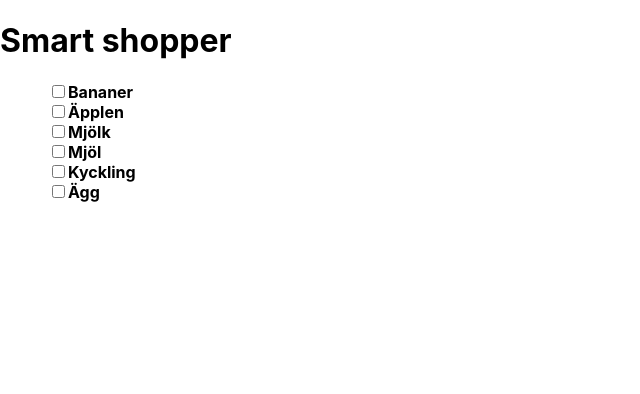
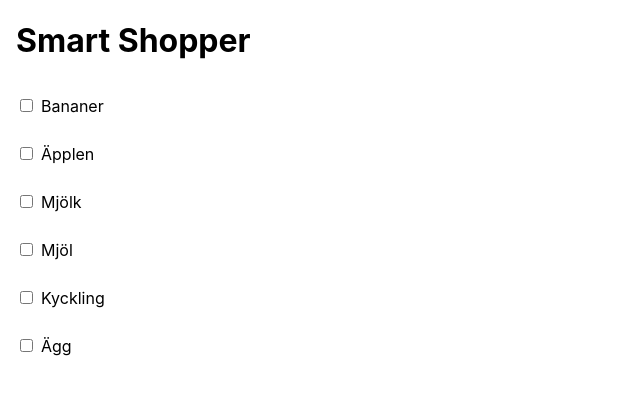
Before and after one commit to fredagsdeploy/smart-shopper, a React (Create React App) app: page / in a window 1280 px wide. Shown: the top 394 px of the page, without its empty margins (0-640 px from the left). Built offline with nearby package versions, Linux system fonts and the light colour scheme.

Commit message:
Styling the list

```diff
--- a/src/ListItem.tsx
+++ b/src/ListItem.tsx
@@ -10,24 +10,30 @@ interface Props {
 
 export const ListItem: React.FC<Props> = ({ itemName, onPress, checked }) => {
   return (
-    <Container>
-      <input
-        name=""
+    <Label>
+      <Checkbox
         type="checkbox"
         checked={checked}
         onChange={() => onPress(!checked)}
       />
-      <Name>{itemName}</Name>
-    </Container>
+      {itemName}
+    </Label>
   );
 };
 
 export default ListItem;
 
-const Container = styled.div`
-  margin-left: 3em;
+const Label = styled.label`
+  display: flex;
+  align-items: center;
+  padding: 0 1rem;
+  height: 48px;
+
+  &:hover {
+    background-color: #fafafa;
+  }
 `;
 
-const Name = styled.span`
-  font-weight: bold;
+const Checkbox = styled.input`
+  margin-right: 0.5rem;
 `;
--- a/src/ListPage.tsx
+++ b/src/ListPage.tsx
@@ -1,17 +1,19 @@
-import ListItem from "./ListItem";
 import React from "react";
+import styled from "styled-components";
 import { useDispatch, useSelector } from "react-redux";
 import { selectItems, toggleItem } from "./reducers/shoppinglist";
+import ListItem from "./ListItem";
 
 export const ListPage = () => {
   const items = useSelector(selectItems);
   const dispatch = useDispatch();
 
   return (
-    <div>
-      <h1>Smart shopper</h1>
+    <main>
+      <Header>Smart Shopper</Header>
       {Object.values(items).map((i) => (
         <ListItem
+          key={i.id}
           itemName={i.name}
           checked={i.checked}
           onPress={() => {
@@ -19,6 +21,10 @@ export const ListPage = () => {
           }}
         />
       ))}
-    </div>
+    </main>
   );
 };
+
+const Header = styled.h1`
+  margin-left: 1rem;
+`;
```
